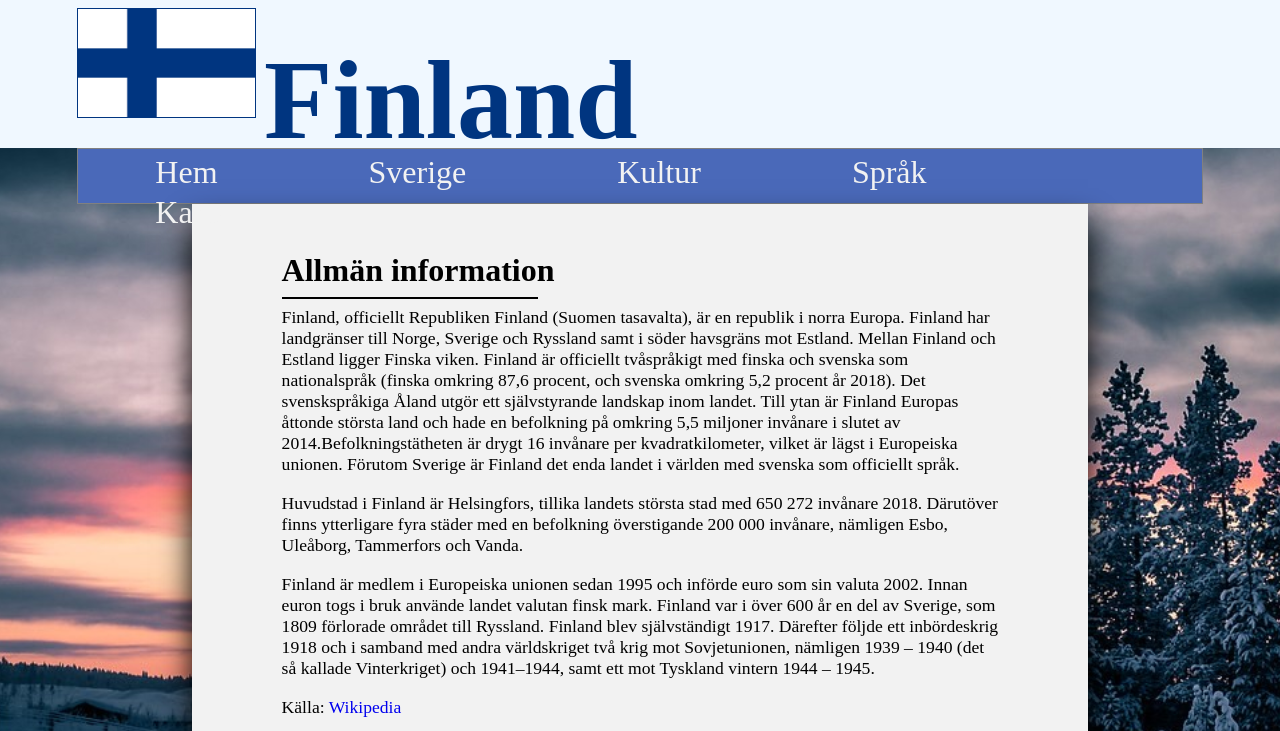
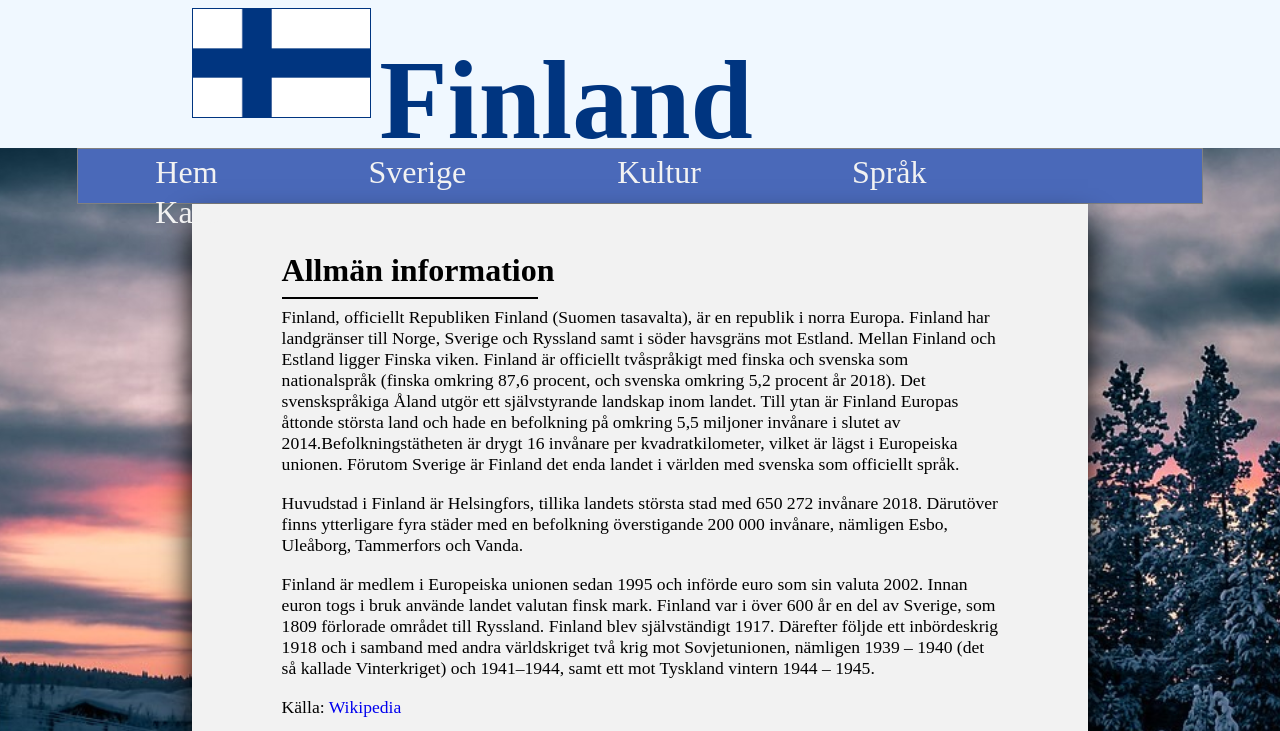
Before and after one commit to SagaLD/finland, a plain HTML site: page index.html in a window 1280 px wide. Shown: the top 731 px of the page. Drawn offline with Linux system fonts and the light colour scheme.

Commit message:
Gjorde flaggan mer centrerad (lined up)
Att centrera flaggan och texten helt såg fult ut så jag linjerade den istället med main diven under.

```diff
--- a/css/finland.css
+++ b/css/finland.css
@@ -29,7 +29,7 @@ p{
 [alt="finska flaggan" ] {
     width: 14vw;
     float: left;
-    margin: 1vh 1vh 1vh 6vw;
+    margin: 1vh 1vh 1vh 15vw;
     border: solid 1px #003580;
 }
 #topbar {
```
